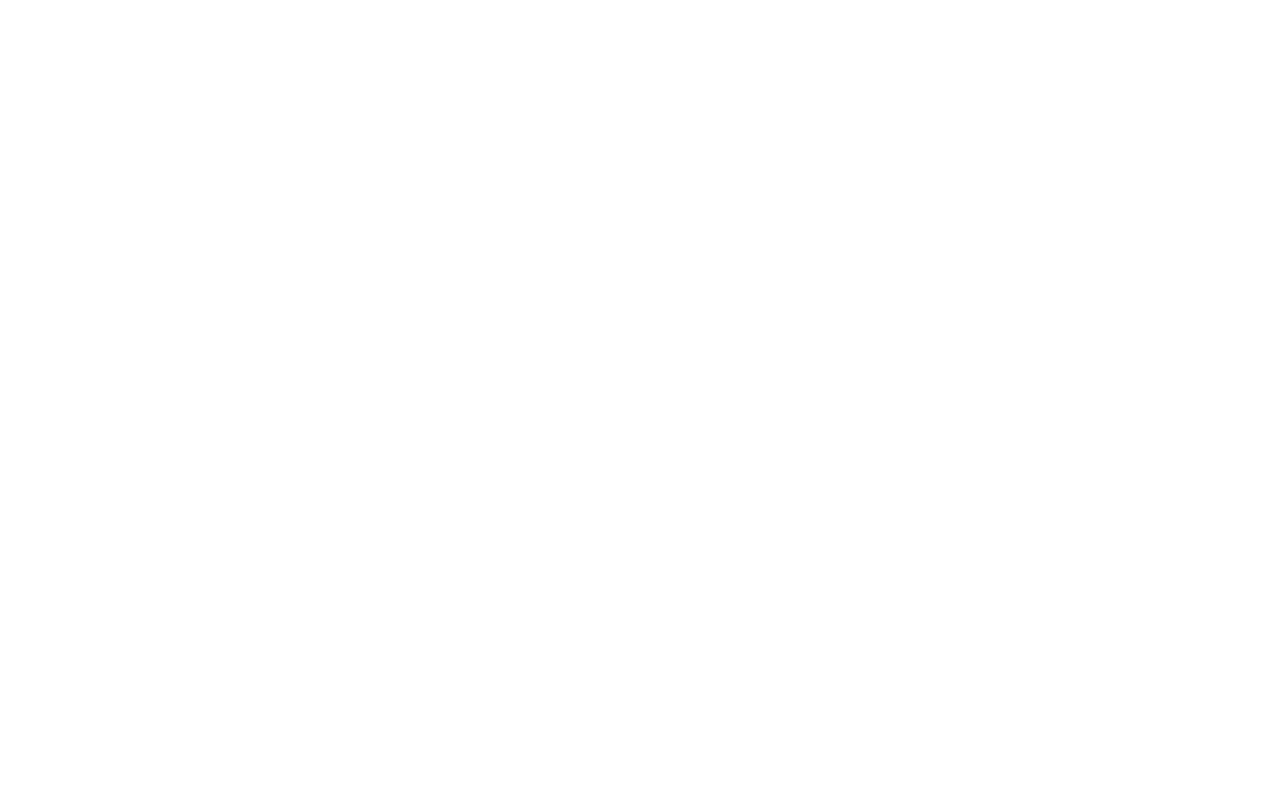
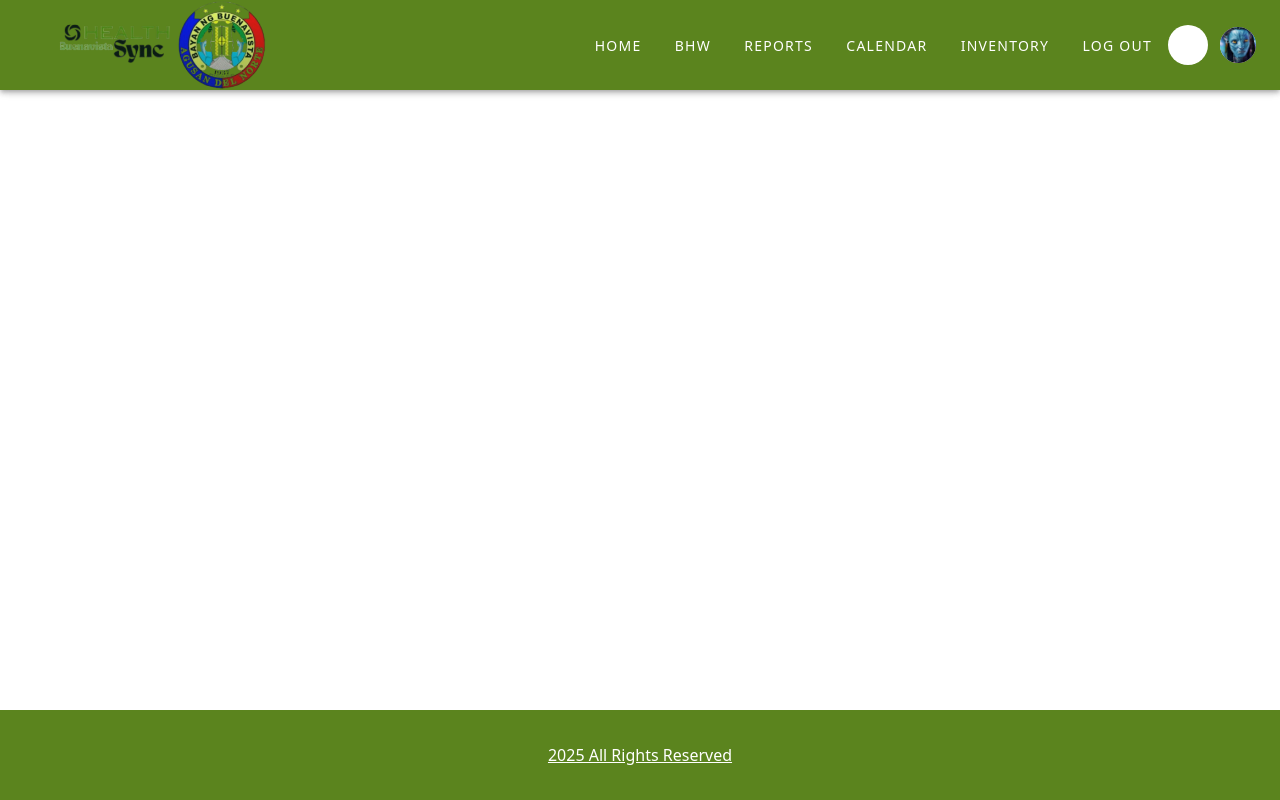
Before and after one commit to marianenasenillo/Web-based-Health-Management-System, a Vue app: page /admindashboard in a window 1280 px wide. Before the commit this address had no page. Built offline with nearby package versions, Linux system fonts and the light colour scheme.

Commit message:
adding bhw and admindashboardview

```diff
--- /dev/null
+++ b/src/components/AdminDashboardview.vue
@@ -0,0 +1,49 @@
+<script setup>
+import { useRouter } from 'vue-router'
+const router = useRouter()
+
+function logout() {
+  // sample logout action
+  router.push('/')
+}
+</script>
+
+<template>
+  <v-responsive>
+    <v-app>
+
+      <!-- TOP NAVIGATION -->
+      <v-app-bar app color="#5b841e" height="90" class="d-flex align-center px-4">
+        <v-img src="/images/logo.png" contain />
+
+        <v-spacer></v-spacer>
+
+        <v-btn text to="/home">Home</v-btn>
+        <v-btn text to="/bhw">BHW</v-btn>
+        <v-btn text to="/reports">Reports</v-btn>
+        <v-btn text to="/calendar">Calendar</v-btn>
+        <v-btn text to="/inventory">Inventory</v-btn>
+        <v-btn text @click="logout">Log out</v-btn>
+        <v-avatar></v-avatar>
+
+        <!-- optional user avatar -->
+        <v-avatar size="36" class="ml-3">
+          <v-img src="/images/avatar.jpg" alt="user" />
+        </v-avatar>
+      </v-app-bar>
+
+      <!-- MAIN CONTENT -->
+      <v-main>
+
+          <slot />
+
+      </v-main>
+
+      <!-- FOOTER -->
+      <v-footer app color="#5b841e" height="90" class="d-flex align-center justify-center">
+      <span class="text-white text-decoration-underline">2025 All Rights Reserved</span>
+    </v-footer>
+
+    </v-app>
+  </v-responsive>
+</template>
--- a/src/router/index.js
+++ b/src/router/index.js
@@ -18,6 +18,7 @@ import ChildcareRecords from '@/views/ChildcareRecords.vue'
 import FpsRecords from '@/views/FpsRecords.vue'
 import PhsRecords from '@/views/PhsRecords.vue'
 import RegisterView from '@/views/RegisterView.vue'
+import AdminDashboardview from '@/components/AdminDashboardview.vue'
 
 
 const router = createRouter({
@@ -118,6 +119,11 @@ const router = createRouter({
       name: 'register',
       component: RegisterView,
     },
+    {
+      path: '/admindashboard',
+      name: 'admindashboard',
+      component: AdminDashboardview,
+    },
   ],
 })
 
```
